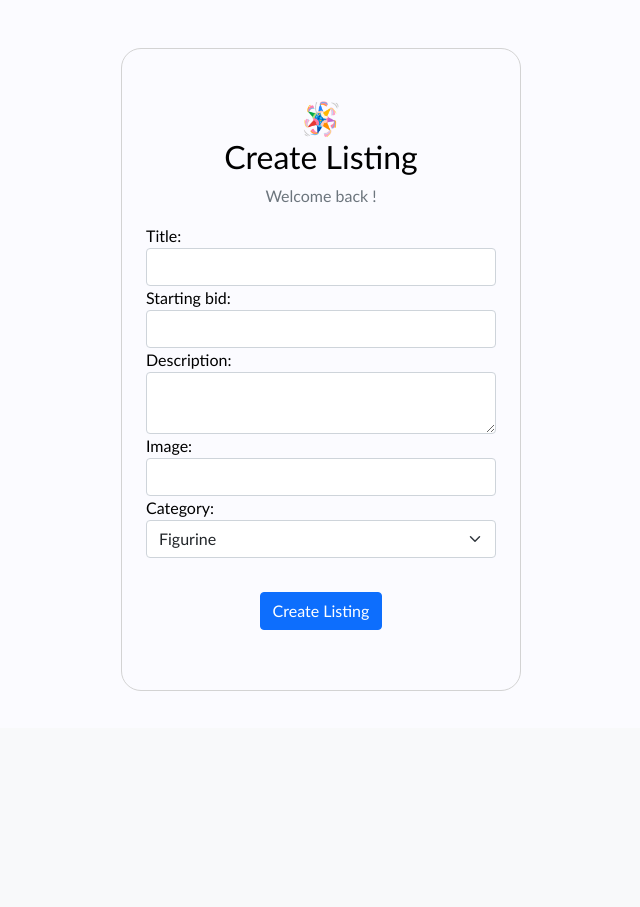
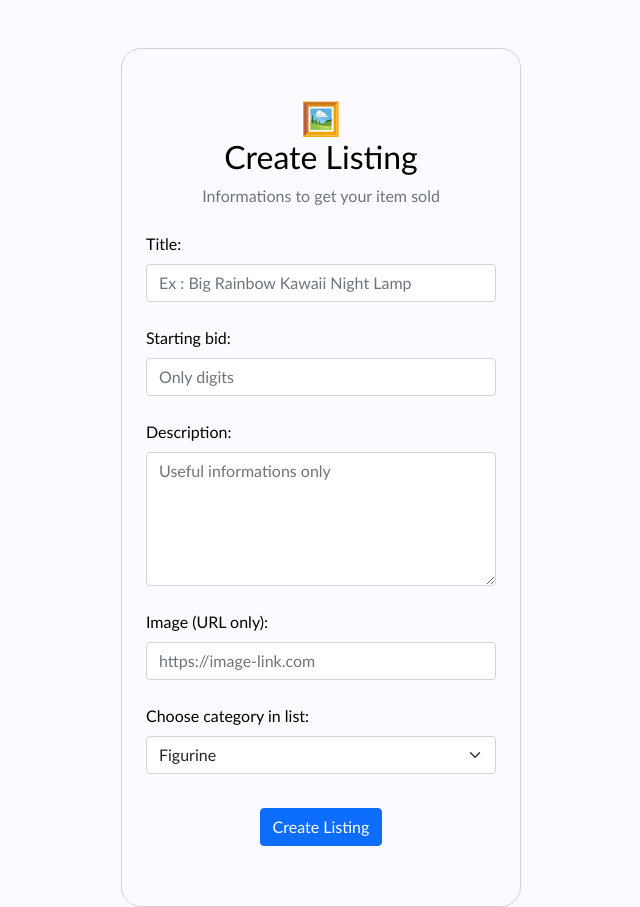
Before and after one commit to laura-latuillerie/cs50-commerce, a Django app: page /create_listing in a window 1280 px wide. Shown: the part 72-979 px from the top of the page, without its empty margins (319-959 px from the left). Before the commit the page ends 763 px from the top, so only its background shows below. Run offline with Django 3.2, Linux system fonts and the light colour scheme; a user stored in the database is signed in; data comes from the database, SQL or seed files in the repository.

Commit message:
Style 'create' form on create page

```diff
--- a/auctions/forms.py
+++ b/auctions/forms.py
@@ -7,9 +7,13 @@ class NewListingForm(ModelForm):
     model = Listing
     fields = ['title', 'starting_bid', 'description', 'image', 'category']
     widgets = {
-      'title': forms.TextInput(attrs={'class': 'form-control'}),
-      'description': forms.Textarea(attrs={'rows':2, 'maxlength': 1000, 'class': 'form-control'}),
-      'starting_bid': forms.NumberInput(attrs={'class': 'form-control'}),
-      'image': forms.URLInput(attrs={'class': 'form-control'}),
-      'category' : forms.Select(choices=CATEGORY_CHOICES, attrs={'class' : 'form-select'}),
+      'title': forms.TextInput(attrs={'class': 'form-control', 'placeholder' : 'Ex : Big Rainbow Kawaii Night Lamp'}),
+      'description': forms.Textarea(attrs={'rows':5, 'maxlength': 1024, 'class': 'form-control', 'placeholder' : 'Useful informations only'}),
+      'starting_bid': forms.NumberInput(attrs={'class': 'form-control', 'placeholder' : 'Only digits'}),
+      'image': forms.URLInput(attrs={'class': 'form-control', 'placeholder' : 'https://image-link.com'}),
+      'category' : forms.Select(choices=CATEGORY_CHOICES, attrs={'class' : 'form-select'})
+    }
+    labels = {
+      'image': 'Image (URL only)',
+      'category' : 'Choose category in list'
       }
--- a/auctions/templates/auctions/create_listing.html
+++ b/auctions/templates/auctions/create_listing.html
@@ -4,13 +4,13 @@
 
     <div class="container form-box create text-center mt-5">
 
-        <h2>🪅<br>Create Listing</h2>
-        <p class="text-muted mb-10">Welcome back !</p>
+        <h2>🖼️<br>Create Listing</h2>
+        <p class="text-muted mb-10">Informations to get your item sold</p>
 
         <form action="{% url 'create_listing' %}" method="post" class=" mx-4 create-form">
             {% csrf_token %}
             {% for field in form %}
-                <label class="d-block text-start">{{ field.label_tag }}</label>
+                <label class="d-block text-start mt-4 mb-2">{{ field.label_tag }}</label>
                 {{ field }}
             {% endfor %}
             <br>
```
